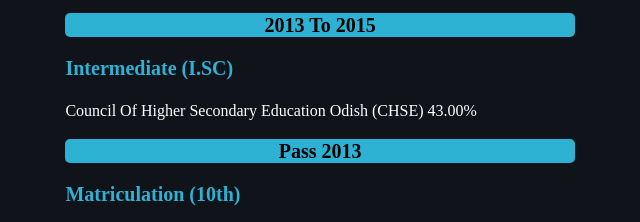
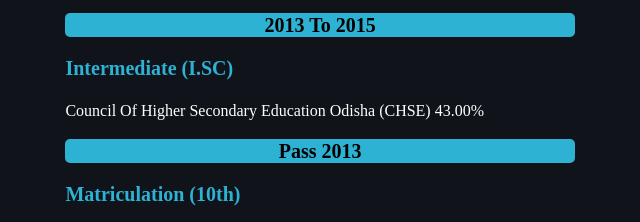
Before and after one commit to mdsaleh922/Mohammad-Taha, a plain HTML site: page index.html in a window 1280 px wide. Shown: the part 1782-2004 px from the top of the page, 9-649 px from the left. Drawn offline with nearby package versions, Linux system fonts and the light colour scheme.

Commit message:
Update index.html

```diff
--- a/index.html
+++ b/index.html
@@ -146,7 +146,7 @@
 
                 <p id="course">Intermediate (I.SC)</p>
 
-                <p>Council Of Higher Secondary Education Odish (CHSE) 43.00%</p>
+                <p>Council Of Higher Secondary Education Odisha (CHSE) 43.00%</p>
                 <!-- <br> -->
                 <p id="year">
                 <h5 class="text-black text-center"
```
